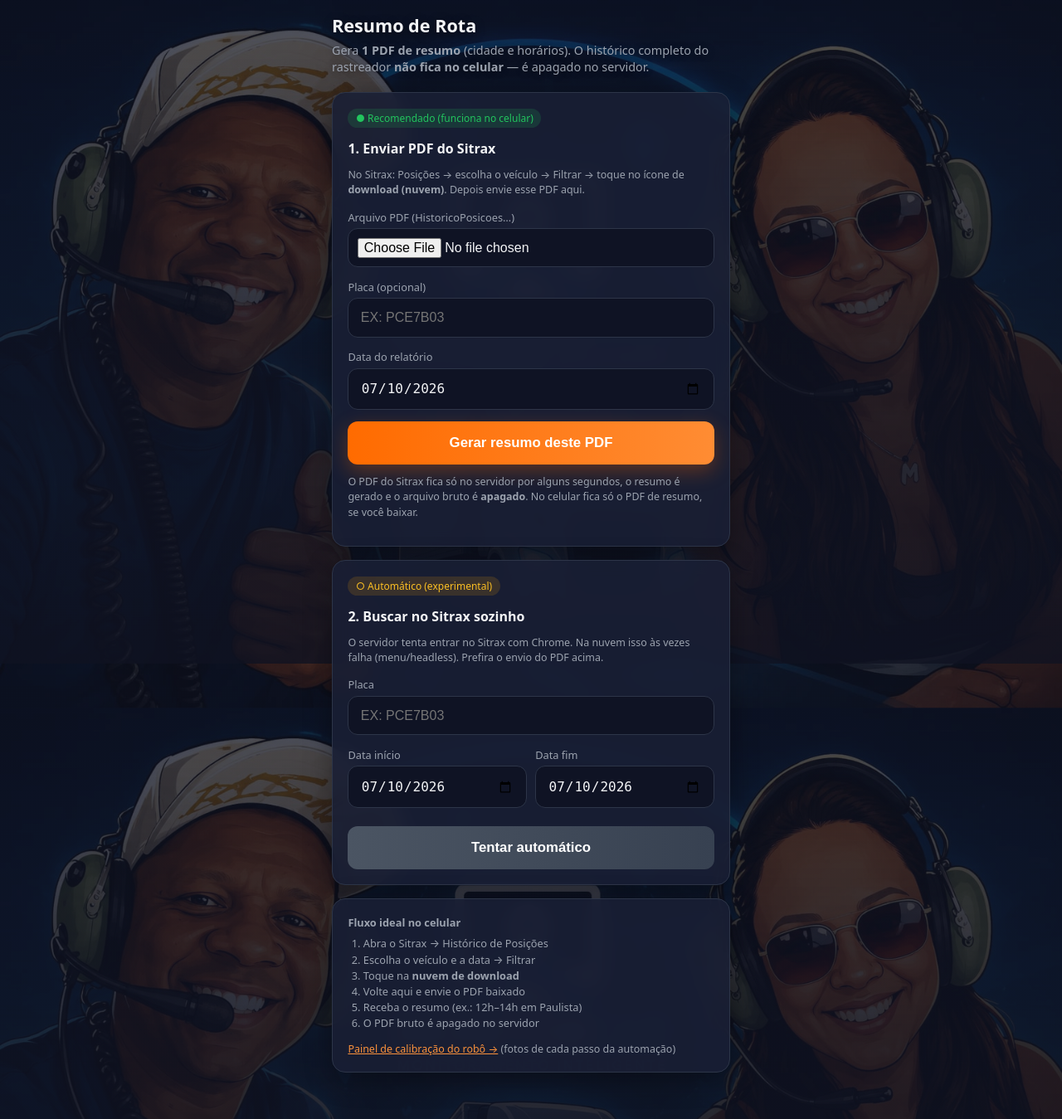
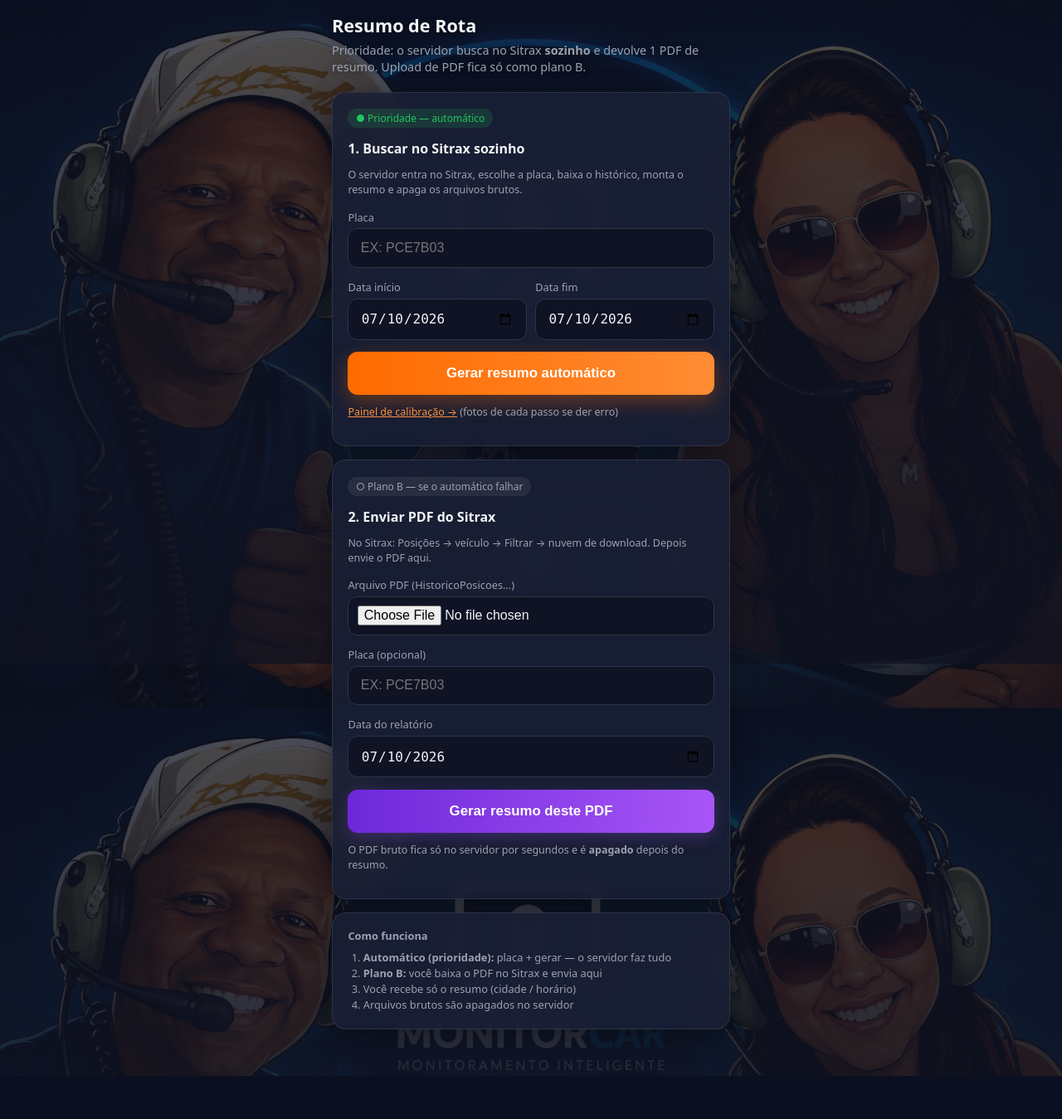
Before and after one commit to bielpxt98/monitorcar, a FastAPI app: page / in a window 1280 px wide. Shown: the whole page at 83% size. After the commit the page ends 1297 px from the top, so only its background shows below. Run offline with FastAPI, Linux system fonts and the light colour scheme.

Commit message:
UI: automatic first (orange), PDF fallback second (purple)

```diff
--- a/app/templates/index.html
+++ b/app/templates/index.html
@@ -53,7 +53,7 @@
       font-size: .75rem; padding: .2rem .6rem; border-radius: 999px; margin-bottom: .85rem;
     }
     .badge.ok { background: rgba(34,197,94,.15); color: var(--ok); }
-    .badge.warn { background: rgba(245,158,11,.15); color: #fbbf24; }
+    .badge.muted { background: rgba(156,163,175,.12); color: var(--muted); }
     label { display: block; font-size: .8rem; color: var(--muted); margin-bottom: .3rem; }
     input[type=text], input[type=date], input[type=file] {
       width: 100%; padding: .85rem .9rem; border-radius: 12px;
@@ -65,14 +65,15 @@
       width: 100%; border: 0; border-radius: 12px; padding: 1rem;
       font-size: 1.05rem; font-weight: 700; color: #fff; cursor: pointer;
     }
-    button[type=submit] {
+    /* Primário = laranja (automático) */
+    button[type=submit].btn-primary {
       background: linear-gradient(90deg, var(--accent), #ff8c33);
-      box-shadow: 0 8px 24px rgba(255,107,0,.3);
+      box-shadow: 0 8px 24px rgba(255,107,0,.35);
     }
-    button[type=submit].secondary {
-      background: linear-gradient(90deg, #4b5563, #374151);
-      box-shadow: none;
-      margin-top: .5rem;
+    /* Secundário = roxo suave (fallback PDF) */
+    button[type=submit].btn-secondary {
+      background: linear-gradient(90deg, #6d28d9, var(--accent2));
+      box-shadow: 0 6px 18px rgba(168,85,247,.25);
     }
     button[type=submit]:disabled { opacity: .55; cursor: wait; }
     .btn-pdf {
@@ -94,26 +95,51 @@
     #loading { display: none; text-align: center; color: var(--muted); margin-top: .75rem; font-size: .9rem; }
     .steps { font-size: .8rem; color: var(--muted); line-height: 1.5; }
     .steps ol { padding-left: 1.15rem; margin: .4rem 0 0; }
-    .divider {
-      text-align: center; color: var(--muted); font-size: .75rem;
-      margin: 1rem 0 .5rem; opacity: .8;
-    }
   </style>
 </head>
 <body>
   <div class="wrap">
     <header>
       <h1>Resumo de Rota</h1>
-      <p>Gera <strong>1 PDF de resumo</strong> (cidade e horários). O histórico completo do rastreador <strong>não fica no celular</strong> — é apagado no servidor.</p>
+      <p>Prioridade: o servidor busca no Sitrax <strong>sozinho</strong> e devolve 1 PDF de resumo. Upload de PDF fica só como plano B.</p>
     </header>
 
-    <!-- CAMINHO PRINCIPAL: upload do PDF do Sitrax -->
+    <!-- 1) PRIORIDADE: AUTOMÁTICO -->
     <div class="card">
-      <div class="badge ok">● Recomendado (funciona no celular)</div>
-      <h2>1. Enviar PDF do Sitrax</h2>
+      <div class="badge ok">● Prioridade — automático</div>
+      <h2>1. Buscar no Sitrax sozinho</h2>
       <p class="hint" style="margin-top:0;margin-bottom:.9rem">
-        No Sitrax: Posições → escolha o veículo → Filtrar → toque no ícone de <strong>download (nuvem)</strong>.
-        Depois envie esse PDF aqui.
+        O servidor entra no Sitrax, escolhe a placa, baixa o histórico, monta o resumo e apaga os arquivos brutos.
+      </p>
+      <form method="post" action="/gerar" id="form-auto">
+        <label for="placa">Placa</label>
+        <input id="placa" name="placa" type="text" placeholder="Ex: PCE7B03"
+               value="{{ placa or '' }}" style="text-transform:uppercase" required />
+        <input type="hidden" name="modo" value="placa" />
+        <div style="display:grid;grid-template-columns:1fr 1fr;gap:.65rem">
+          <div>
+            <label for="data_ini">Data início</label>
+            <input id="data_ini" name="data_ini" type="date" value="{{ data_ini or today }}" />
+          </div>
+          <div>
+            <label for="data_fim">Data fim</label>
+            <input id="data_fim" name="data_fim" type="date" value="{{ data_fim or today }}" />
+          </div>
+        </div>
+        <button type="submit" class="btn-primary" id="btn-auto">Gerar resumo automático</button>
+      </form>
+      <p class="hint">
+        <a href="/debug" style="color:#fb923c">Painel de calibração →</a>
+        (fotos de cada passo se der erro)
+      </p>
+    </div>
+
+    <!-- 2) FALLBACK: PDF -->
+    <div class="card">
+      <div class="badge muted">○ Plano B — se o automático falhar</div>
+      <h2>2. Enviar PDF do Sitrax</h2>
+      <p class="hint" style="margin-top:0;margin-bottom:.9rem">
+        No Sitrax: Posições → veículo → Filtrar → nuvem de download. Depois envie o PDF aqui.
       </p>
       <form method="post" action="/gerar-pdf" enctype="multipart/form-data" id="form-pdf">
         <label for="pdf">Arquivo PDF (HistoricoPosicoes…)</label>
@@ -125,48 +151,20 @@
         <label for="data_pdf">Data do relatório</label>
         <input id="data_pdf" name="data" type="date" value="{{ today }}" />
 
-        <button type="submit" id="btn-pdf">Gerar resumo deste PDF</button>
+        <button type="submit" class="btn-secondary" id="btn-pdf">Gerar resumo deste PDF</button>
         <p class="hint">
-          O PDF do Sitrax fica só no servidor por alguns segundos, o resumo é gerado e o arquivo bruto é <strong>apagado</strong>.
-          No celular fica só o PDF de resumo, se você baixar.
+          O PDF bruto fica só no servidor por segundos e é <strong>apagado</strong> depois do resumo.
         </p>
       </form>
     </div>
 
-    <!-- CAMINHO AUTOMÁTICO (pode falhar no Railway) -->
-    <div class="card">
-      <div class="badge warn">○ Automático (experimental)</div>
-      <h2>2. Buscar no Sitrax sozinho</h2>
-      <p class="hint" style="margin-top:0;margin-bottom:.9rem">
-        O servidor tenta entrar no Sitrax com Chrome. Na nuvem isso às vezes falha (menu/headless).
-        Prefira o envio do PDF acima.
-      </p>
-      <form method="post" action="/gerar" id="form-auto">
-        <label for="placa">Placa</label>
-        <input id="placa" name="placa" type="text" placeholder="Ex: PCE7B03"
-               value="{{ placa or '' }}" style="text-transform:uppercase" />
-        <input type="hidden" name="modo" value="placa" />
-        <div style="display:grid;grid-template-columns:1fr 1fr;gap:.65rem">
-          <div>
-            <label for="data_ini">Data início</label>
-            <input id="data_ini" name="data_ini" type="date" value="{{ data_ini or today }}" />
-          </div>
-          <div>
-            <label for="data_fim">Data fim</label>
-            <input id="data_fim" name="data_fim" type="date" value="{{ data_fim or today }}" />
-          </div>
-        </div>
-        <button type="submit" class="secondary" id="btn-auto">Tentar automático</button>
-      </form>
-    </div>
-
-    <div id="loading">⏳ Processando… não feche esta tela.</div>
+    <div id="loading">⏳ Processando… não feche esta tela (pode levar alguns minutos).</div>
 
     {% if error %}
     <div class="card">
-      <h2>Erro</h2>
+      <h2>Erro no automático</h2>
       <pre class="error">{{ error }}</pre>
-      <p class="hint">Dica: baixe o PDF no Sitrax e use a opção <strong>Enviar PDF</strong> acima — é mais estável.</p>
+      <p class="hint">Se o automático falhar, use o <strong>Plano B</strong> (enviar PDF) ou abra o <a href="/debug" style="color:#fb923c">painel de calibração</a>.</p>
     </div>
     {% endif %}
 
@@ -184,34 +182,28 @@
     {% endif %}
 
     <div class="card steps">
-      <strong>Fluxo ideal no celular</strong>
+      <strong>Como funciona</strong>
       <ol>
-        <li>Abra o Sitrax → Histórico de Posições</li>
-        <li>Escolha o veículo e a data → Filtrar</li>
-        <li>Toque na <strong>nuvem de download</strong></li>
-        <li>Volte aqui e envie o PDF baixado</li>
-        <li>Receba o resumo (ex.: 12h–14h em Paulista)</li>
-        <li>O PDF bruto é apagado no servidor</li>
+        <li><strong>Automático (prioridade):</strong> placa + gerar — o servidor faz tudo</li>
+        <li><strong>Plano B:</strong> você baixa o PDF no Sitrax e envia aqui</li>
+        <li>Você recebe só o resumo (cidade / horário)</li>
+        <li>Arquivos brutos são apagados no servidor</li>
       </ol>
-      <p class="hint" style="margin-bottom:0">
-        <a href="/debug" style="color:#fb923c">Painel de calibração do robô →</a>
-        (fotos de cada passo da automação)
-      </p>
     </div>
   </div>
   <script>
-    function wire(formId, btnId) {
+    function wire(formId, btnId, label) {
       const form = document.getElementById(formId);
       const btn = document.getElementById(btnId);
       const loading = document.getElementById('loading');
       if (!form) return;
       form.addEventListener('submit', () => {
-        if (btn) { btn.disabled = true; btn.textContent = 'Gerando…'; }
+        if (btn) { btn.disabled = true; btn.textContent = label || 'Gerando…'; }
         loading.style.display = 'block';
       });
     }
-    wire('form-pdf', 'btn-pdf');
-    wire('form-auto', 'btn-auto');
+    wire('form-auto', 'btn-auto', 'Gerando…');
+    wire('form-pdf', 'btn-pdf', 'Gerando…');
   </script>
 </body>
 </html>
```
